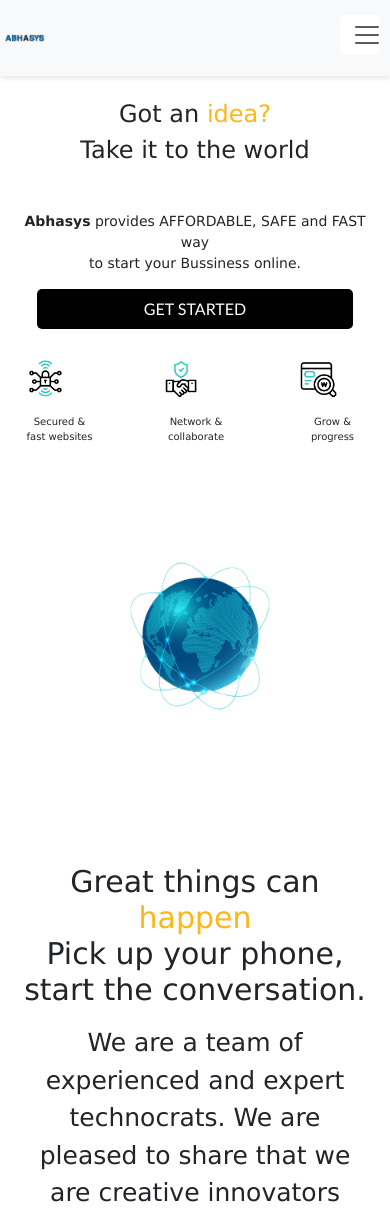
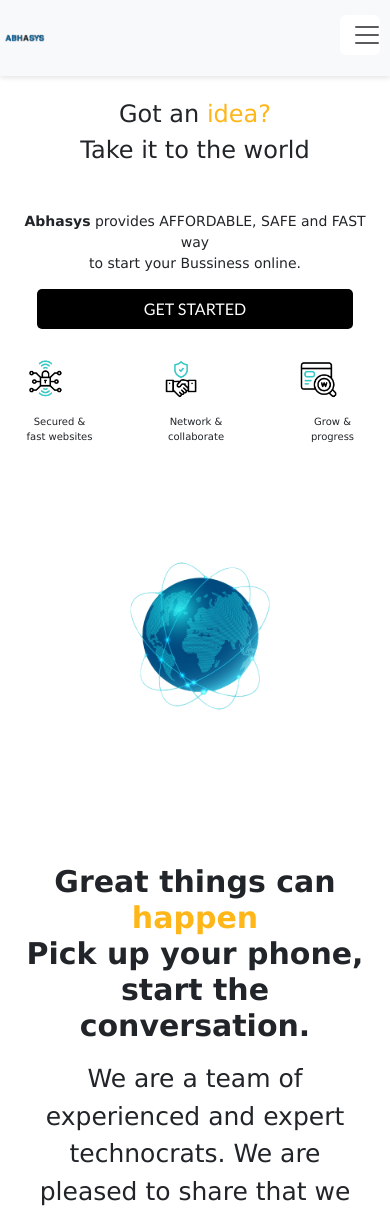
Before and after one commit to AAbhishek1234/abhasystest, a React (Create React App) app: page / in a window 390 px wide. Shown: the top 1216 px of the page. Built offline with nearby package versions, Linux system fonts and the light colour scheme.

Commit message:
font change

```diff
--- a/src/components/Content1.css
+++ b/src/components/Content1.css
@@ -47,6 +47,7 @@
 .custom-heading {
   font-family:'Lucida Sans', 'Lucida Sans Regular', 'Lucida Grande', 'Lucida Sans Unicode', 'Geneva', Verdana, sans-serif;
   font-size: 45px;
+  font-weight: 600;
 }
 
 .custom-happen {
@@ -62,6 +63,7 @@
 @media (max-width: 768px) {
   .custom-heading {
     font-size: 30px;
+    font-weight: 600;
   }
 
   .custom-lead {
@@ -72,6 +74,7 @@
 @media (max-width: 480px) {
   .custom-heading {
     font-size: 30px;
+    font-weight: 600;
   }
 
   .custom-lead {
```
